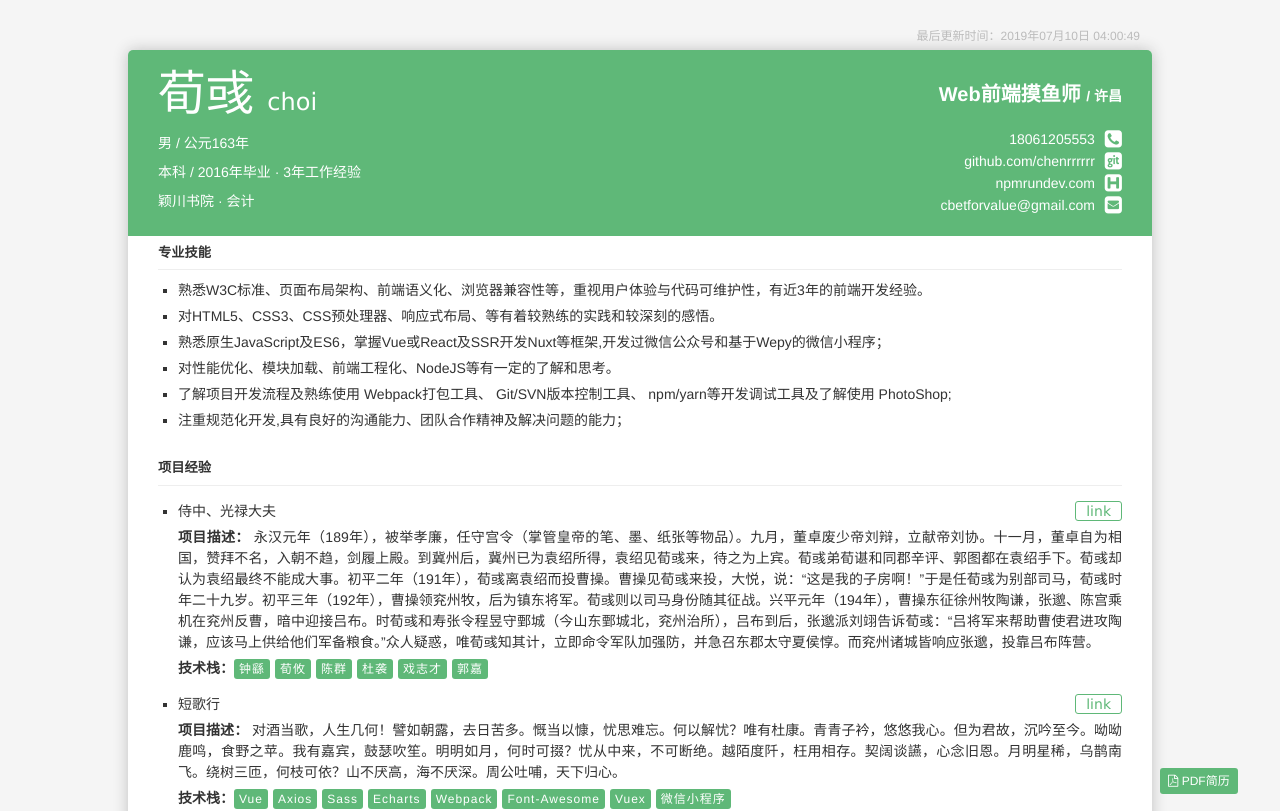
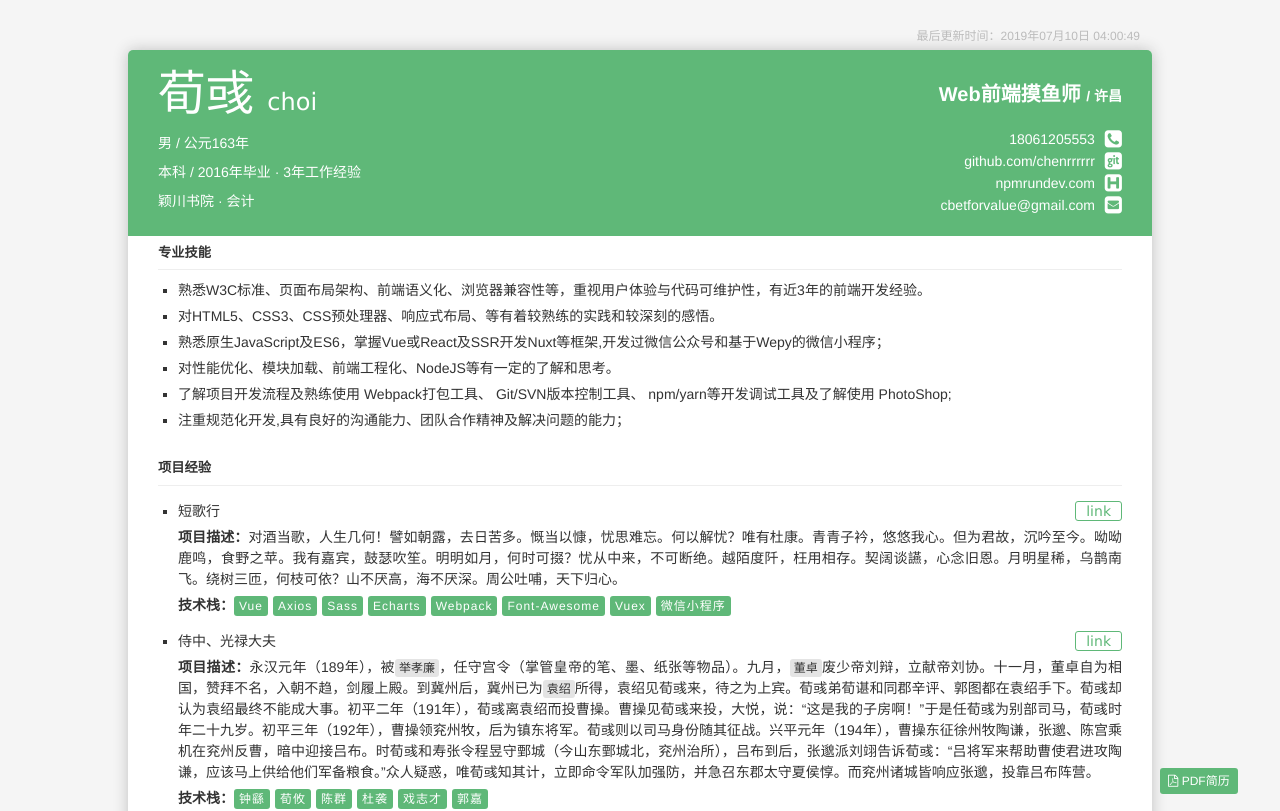
Before and after one commit to 17px/yaml-resume-page, a Vue app: page / in a window 1280 px wide. Shown: the top 811 px of the page. Built offline with nearby package versions, Linux system fonts and the light colour scheme.

Commit message:
add:强调文字语法,bug修复

```diff
--- a/public/conf.yml
+++ b/public/conf.yml
@@ -41,23 +41,26 @@ skill:
 # 项目经验
 exp:
 
+  - name: 短歌行
+    # 如果一行太长，使用 - 拆分
+    des:
+      - 对酒当歌，人生几何！譬如朝露，去日苦多。慨当以慷，忧思难忘。何以解忧？唯有杜康。青青子衿，悠悠我心。但为君故，沉吟至今。呦呦鹿鸣，食野之苹。我有嘉宾，鼓瑟吹笙。明明如月，何时可掇？忧从中来，不可断绝。越陌度阡，枉用相存。契阔谈讌，心念旧恩。月明星稀，乌鹊南飞。绕树三匝，何枝可依？山不厌高，海不厌深。周公吐哺，天下归心。
+    # 使用' '隔开
+    stack: Vue Axios Sass Echarts Webpack Font-Awesome Vuex 微信小程序
+    link: https://www.google.com
+
   - name: 侍中、光禄大夫
+    # des中，`强调的文字` || ``强调的文字``
     des:
-      - 永汉元年（189年），被举孝廉，任守宫令（掌管皇帝的笔、墨、纸张等物品）。九月，董卓废少帝刘辩，立献帝刘协。十一月，董卓自为相国，赞拜不名，入朝不趋，剑履上殿。
-      - 到冀州后，冀州已为袁绍所得，袁绍见荀彧来，待之为上宾。荀彧弟荀谌和同郡辛评、郭图都在袁绍手下。荀彧却认为袁绍最终不能成大事。
+      - 永汉元年（189年），被`举孝廉`，任守宫令（掌管皇帝的笔、墨、纸张等物品）。九月，`董卓`废少帝刘辩，立献帝刘协。十一月，董卓自为相国，赞拜不名，入朝不趋，剑履上殿。
+      - 到冀州后，冀州已为`袁绍`所得，袁绍见荀彧来，待之为上宾。荀彧弟荀谌和同郡辛评、郭图都在袁绍手下。荀彧却认为袁绍最终不能成大事。
       - 初平二年（191年），荀彧离袁绍而投曹操。曹操见荀彧来投，大悦，说：“这是我的子房啊！”于是任荀彧为别部司马，荀彧时年二十九岁。
       - 初平三年（192年），曹操领兖州牧，后为镇东将军。荀彧则以司马身份随其征战。
       - 兴平元年（194年），曹操东征徐州牧陶谦，张邈、陈宫乘机在兖州反曹，暗中迎接吕布。时荀彧和寿张令程昱守鄄城（今山东鄄城北，兖州治所），吕布到后，张邈派刘翊告诉荀彧：“吕将军来帮助曹使君进攻陶谦，应该马上供给他们军备粮食。
       - ”众人疑惑，唯荀彧知其计，立即命令军队加强防，并急召东郡太守夏侯惇。而兖州诸城皆响应张邈，投靠吕布阵营。
-    # 用 ' '隔开
+    # 非必须
     stack: 钟繇 荀攸 陈群 杜袭 戏志才 郭嘉
-    link: https://www.google.com
-
-  - name: 短歌行
-    des:
-      - 对酒当歌，人生几何！譬如朝露，去日苦多。慨当以慷，忧思难忘。何以解忧？唯有杜康。青青子衿，悠悠我心。但为君故，沉吟至今。呦呦鹿鸣，食野之苹。我有嘉宾，鼓瑟吹笙。明明如月，何时可掇？忧从中来，不可断绝。越陌度阡，枉用相存。契阔谈讌，心念旧恩。月明星稀，乌鹊南飞。绕树三匝，何枝可依？山不厌高，海不厌深。周公吐哺，天下归心。
-    # 用 ' '隔开
-    stack: Vue Axios Sass Echarts Webpack Font-Awesome Vuex 微信小程序
+    # 非必须
     link: https://www.google.com
 
   - name: 九歌 · 东皇太一
@@ -71,7 +74,8 @@ exp:
       - 灵偃蹇兮姣服，芳菲菲兮满堂。
       - 五音纷兮繁会，君欣欣兮乐康。
     stack: React jQuery Less
-    link: https://www.google.com
+    # 非必须
+    # link: https://www.google.com
 
   - name: 九歌 · 云中君
     des:
--- a/src/assets/less/common.less
+++ b/src/assets/less/common.less
@@ -1,4 +1,4 @@
-@import "../theme/pure/variables.less";
+@import '../theme/pure/variables.less';
 
 html {
   background: whitesmoke;
@@ -44,6 +44,15 @@ a {
   letter-spacing: 1px;
 }
 
+.tip-grey {
+  display: inline-block;
+  background: #e4e4e4;
+  padding: 0px 4px;
+  border-radius: 3px;
+  font-size: 12px;
+  color: #333;
+}
+
 .link {
   line-height: 1.2;
   padding: 1px 10px;
--- a/src/assets/theme/pure/variables.less
+++ b/src/assets/theme/pure/variables.less
@@ -5,3 +5,7 @@
 // @color: #393d49;
 // @color: #ff5722;
 // @color: #00b38a;
+
+
+// tip-color
+@tip-color: #ccc;
--- a/src/components/pure.vue
+++ b/src/components/pure.vue
@@ -50,13 +50,13 @@
         <li v-for="(item,index) in d.exp" :key="index">
           <div class="title">
             <span class="name">{{item.name}}</span>
-            <a :href="item.link" target="_blank" class="link">link</a>
+            <a v-if="item.link" :href="item.link" target="_blank" class="link">link</a>
           </div>
           <div class="des">
             <b>{{d.conf.lv.l4}}：</b>
-            {{item.des.join('')}}
+            <span v-html="inlineCompiler(item.des.join(''))"></span>
           </div>
-          <div class="stack">
+          <div class="stack" v-if="item.stack">
             <b>{{d.conf.lv.l5}}：</b>
             <span v-html="stackCompiler(item.stack)"></span>
           </div>
@@ -90,6 +90,23 @@ export default {
         });
         return list.join("");
       };
+    },
+    inlineCompiler() {
+      let re = /`{1,2}[^`](.*?)`{1,2}/g;
+      return str => {
+        let res = str;
+        if (str.match(re)) {
+          let temp = res;
+          str.match(re).forEach(item => {
+            temp = temp.replace(
+              new RegExp(item, "g"),
+              `<label class='tip-grey'>${item.replace(/`/g, "")}</label>`
+            );
+          });
+          res = temp;
+        }
+        return res;
+      };
     }
   },
   watch: {
```
Also changed, not shown: 1 other file (tests, documents, lock files or other folders).
